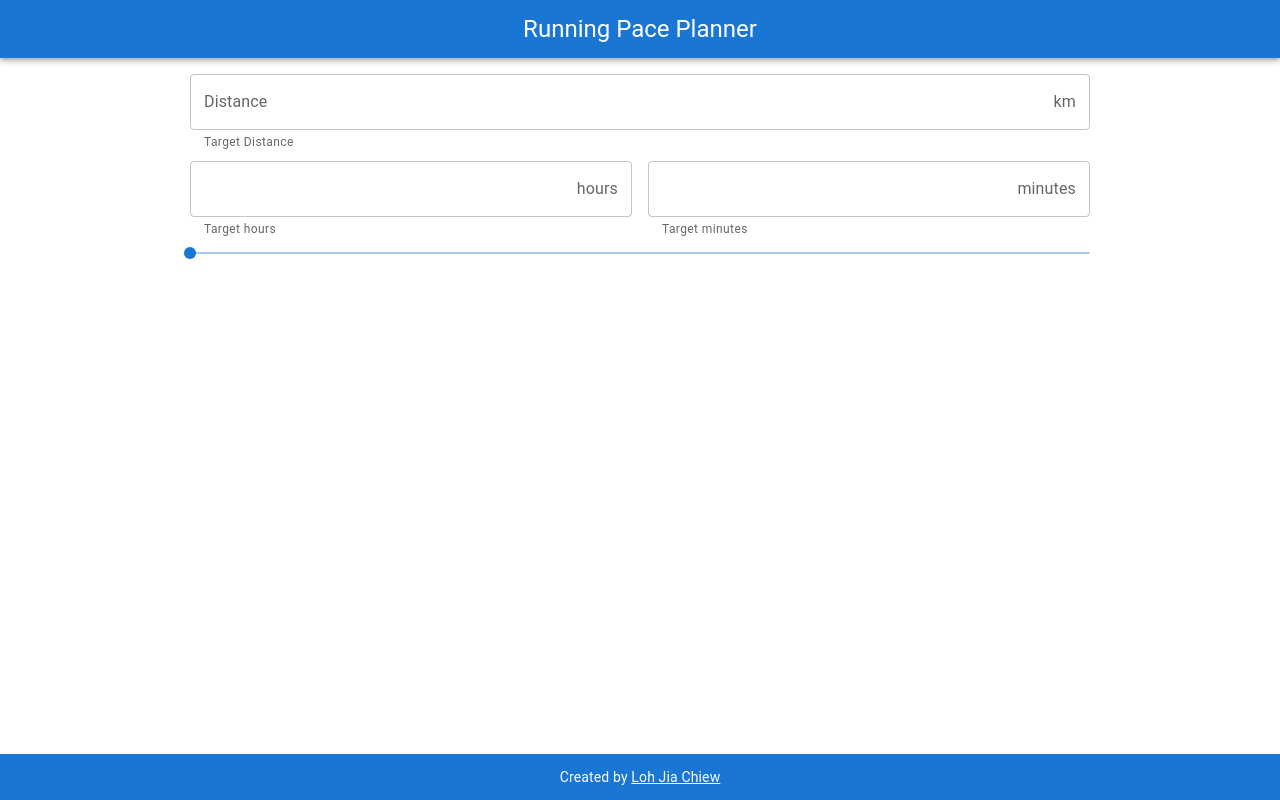
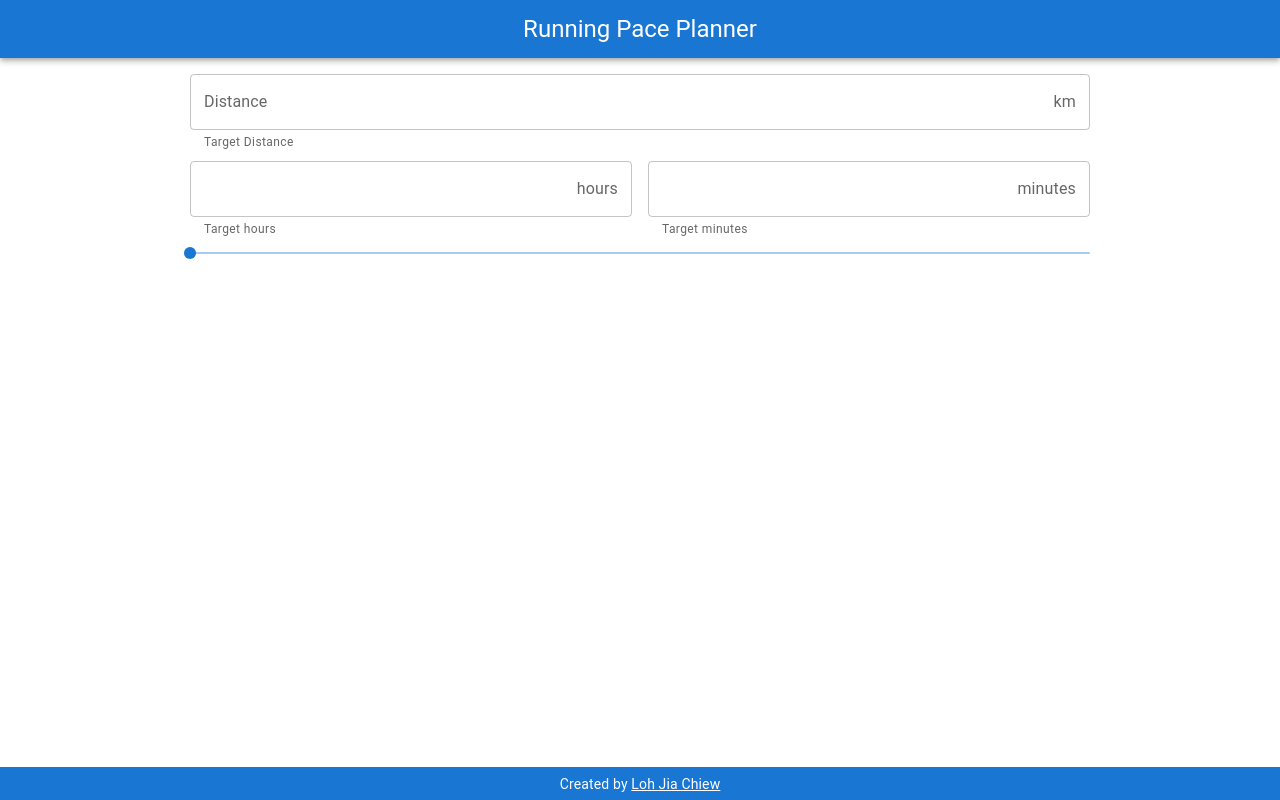
Before and after one commit to LOHJC/running-pace-calculator, a React (Create React App) app: page / in a window 1280 px wide. Built offline with nearby package versions, Linux system fonts and the light colour scheme.

Commit message:
changed footer padding

```diff
--- a/src/components/Footer.js
+++ b/src/components/Footer.js
@@ -4,7 +4,7 @@ import Link from '@mui/material/Link';
 
 export const Footer = (props) => {
   return (
-    <Typography sx={{backgroundColor: props.theme.palette.primary.main, padding: "1%"}} color={props.color} variant="body2" align="center">
+    <Typography sx={{backgroundColor: props.theme.palette.primary.main, padding: "0.5%"}} color={props.color} variant="body2" align="center">
         {'Created by '}
         <Link color="inherit" href={props.link}>
         {props.name}
```
